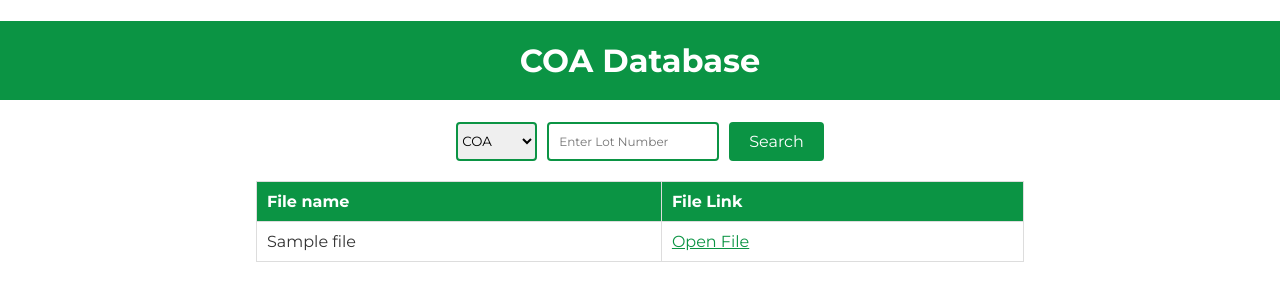
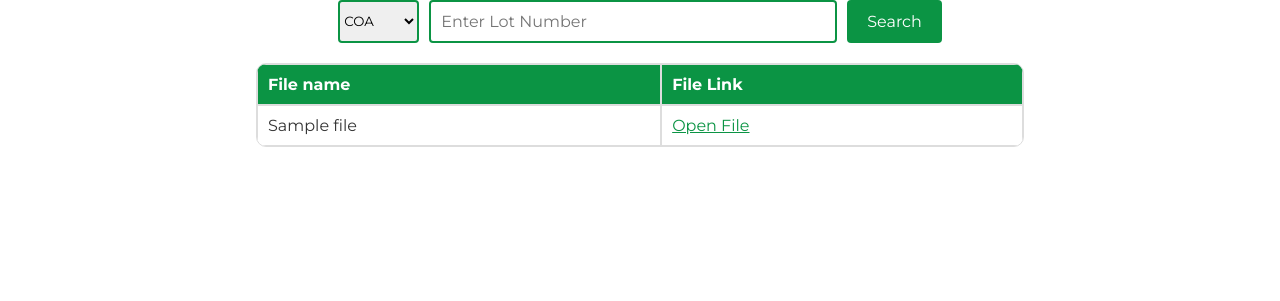
Before and after one commit to justinryu88/COAdb, a Flask app: template templates/results.html in a window 1280 px wide. Shown: the top 301 px of the page. Run offline with Flask 2, Linux system fonts and the light colour scheme; the template is opened without the code that fills it: most values are stand-ins (such as "Sample title", 1, 10 or a date in 2020).

Commit message:
removed header, rounded table formating

```diff
--- a/templates/results.html
+++ b/templates/results.html
@@ -32,8 +32,9 @@
             padding: 10px;
             border: 2px solid #0b9444;
             border-radius: 4px;
-            font-size: 12px;
+            font-size: 16px;
             font-family: 'Montserrat', sans-serif;
+             width: 30%;
         }
 
         input[type="submit"] {
@@ -54,7 +55,11 @@
         table {
             width: 60%;
             margin: 0 auto;
-            border-collapse: collapse;
+            border-radius: 10px;
+            overflow: hidden;
+            border-collapse: separate;
+            border-spacing: 0;
+            border: 1px solid #ddd;
         }
 
         td, th {
@@ -89,7 +94,7 @@
             } else if (select.value === "SDS") {
                 searchInput.placeholder = "Enter Product Name";
             } else if (select.value === "Formula") {
-                searchInput.placeholder = "Enter Key Words";
+                searchInput.placeholder = "Enter Multiple Key Words";
             }
         }
       window.onload = updatePlaceholder;
@@ -97,7 +102,6 @@
 
 </head>
 <body>
-    <h1>COA Database</h1>
 
     <!-- Form to submit search term -->
 <form method="GET" action="/">
```
